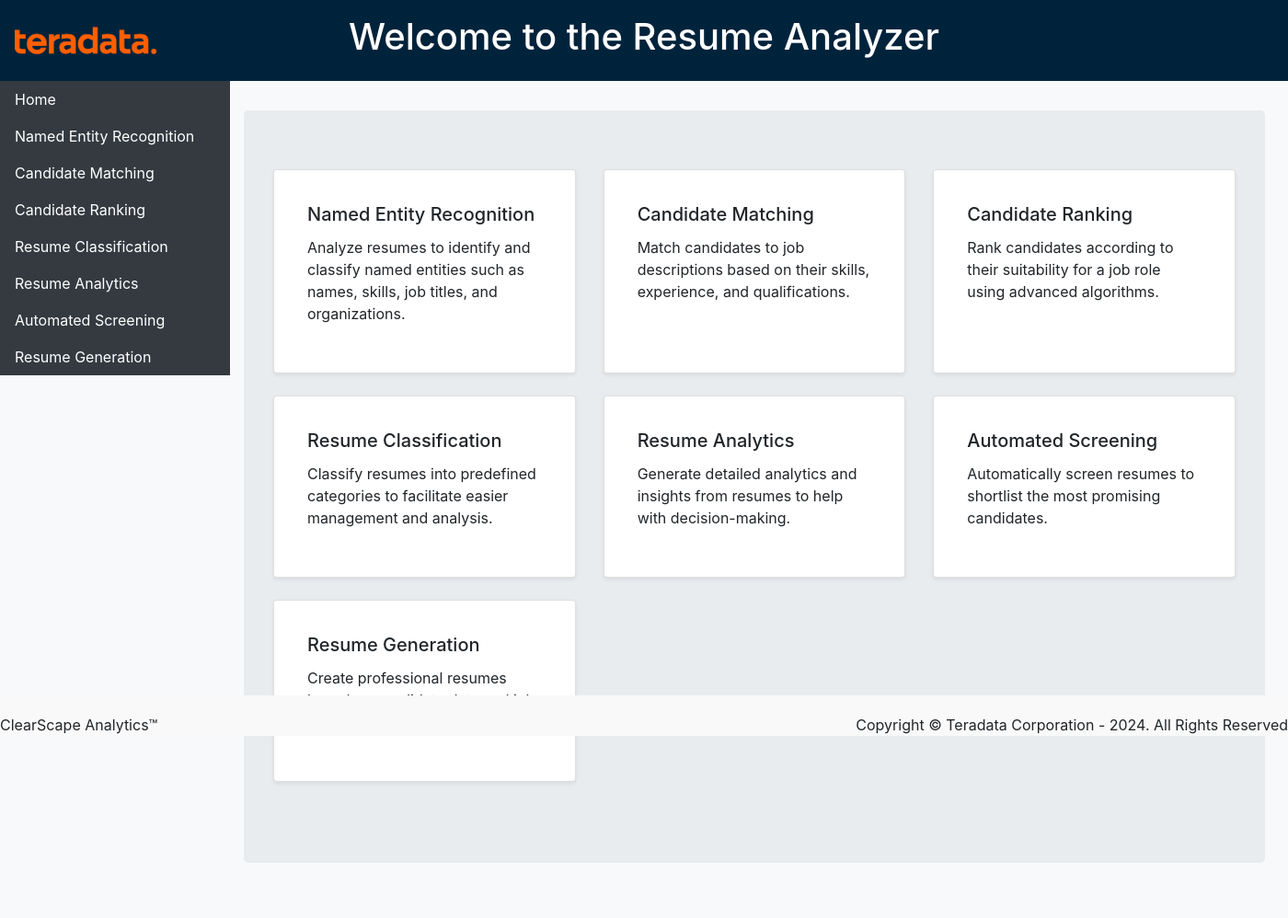
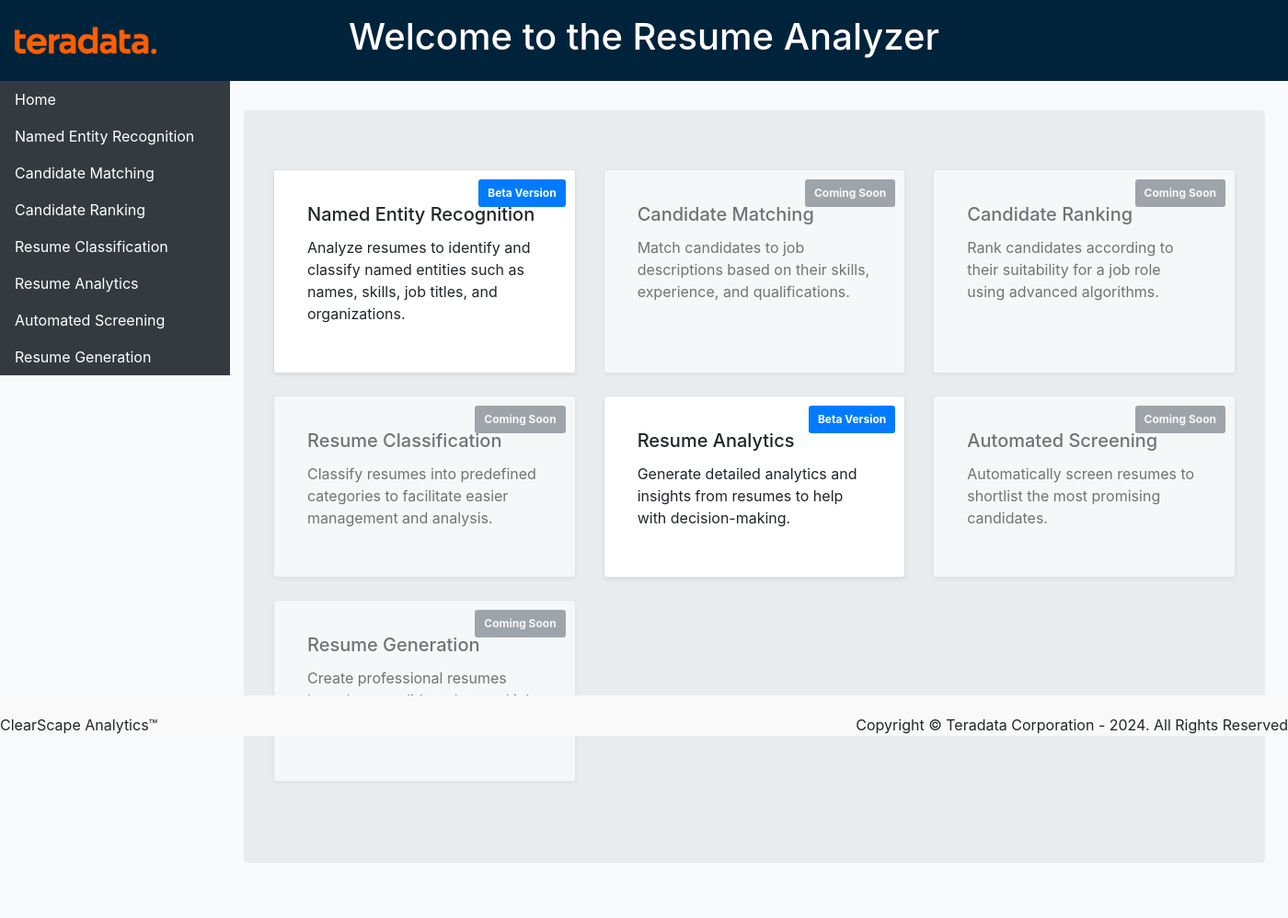
Before and after one commit to ForbiddenDevil/resume-analyzer, a Django app: page / in a window 1400 px wide. Shown: the whole page at 92% size. Run offline with Django 5.2, Linux system fonts and the light colour scheme; some libraries are stand-ins or nearby versions.

Commit message:
Segregated beta usecases and coming soon usecases

```diff
--- a/templates/index.html
+++ b/templates/index.html
@@ -12,39 +12,44 @@
                     <h5 class="card-title">Named Entity Recognition</h5>
                     <p class="card-text">Analyze resumes to identify and classify named entities such as names, skills, job titles, and organizations.</p>
                     <a href="{% url 'named_entity_recognition' %}" class="stretched-link"></a>
+                    <div class="tag-beta">Beta Version</div>
                 </div>
             </div>
         </div>
 
-            <!-- Candidate Matching Card -->
+        <!-- Candidate Matching Card (Coming Soon) -->
         <div class="col-lg-4 mb-4">
-                <div class="card shadow-sm h-100 p-3">
+            <div class="card shadow-sm h-100 p-3 faded">
                 <div class="card-body">
                     <h5 class="card-title">Candidate Matching</h5>
                     <p class="card-text">Match candidates to job descriptions based on their skills, experience, and qualifications.</p>
-                        <a href="{% url 'candidate_matching' %}" class="stretched-link"></a>
+                    <a href="#" class="stretched-link"></a>
+                    <div class="tag-coming-soon">Coming Soon</div>
                 </div>
             </div>
         </div>
 
-            <!-- Candidate Ranking Card -->
+        <!-- Candidate Ranking Card (Coming Soon)-->
         <div class="col-lg-4 mb-4">
-                <div class="card shadow-sm h-100 p-3">
+            <div class="card shadow-sm h-100 p-3 faded">
                 <div class="card-body">
                     <h5 class="card-title">Candidate Ranking</h5>
                     <p class="card-text">Rank candidates according to their suitability for a job role using advanced algorithms.</p>
-                        <a href="{% url 'resume_ranking' %}" class="stretched-link"></a>
+                    <!-- <a href="{% url 'resume_ranking' %}" class="stretched-link"></a> -->
+                    <a href="#" class="stretched-link"></a>
+                    <div class="tag-coming-soon">Coming Soon</div>
                 </div>
             </div>
         </div>
 
-            <!-- Resume Classification Card -->
+        <!-- Resume Classification Card (Coming Soon) -->
         <div class="col-lg-4 mb-4">
-                <div class="card shadow-sm h-100 p-3">
+            <div class="card shadow-sm h-100 p-3 faded">
                 <div class="card-body">
                     <h5 class="card-title">Resume Classification</h5>
                     <p class="card-text">Classify resumes into predefined categories to facilitate easier management and analysis.</p>
-                        <a href="{% url 'resume_classification' %}" class="stretched-link"></a>
+                    <a href="#" class="stretched-link"></a>
+                    <div class="tag-coming-soon">Coming Soon</div>
                 </div>
             </div>
         </div>
@@ -56,28 +61,32 @@
                     <h5 class="card-title">Resume Analytics</h5>
                     <p class="card-text">Generate detailed analytics and insights from resumes to help with decision-making.</p>
                     <a href="{% url 'resume_analytics' %}" class="stretched-link"></a>
+                    <div class="tag-beta">Beta Version</div>
                 </div>
             </div>
         </div>
 
-            <!-- Automated Screening Card -->
+        <!-- Automated Screening Card (Coming Soon)-->
         <div class="col-lg-4 mb-4">
-                <div class="card shadow-sm h-100 p-3">
+            <div class="card shadow-sm h-100 p-3 faded">
                 <div class="card-body">
                     <h5 class="card-title">Automated Screening</h5>
                     <p class="card-text">Automatically screen resumes to shortlist the most promising candidates.</p>
-                        <a href="{% url 'automated_screening' %}" class="stretched-link"></a>
+                    <!-- <a href="{% url 'automated_screening' %}" class="stretched-link"></a> -->
+                    <a href="#" class="stretched-link"></a>
+                    <div class="tag-coming-soon">Coming Soon</div>
                 </div>
             </div>
         </div>
 
-            <!-- Resume Generation Card -->
+        <!-- Resume Generation Card (Coming Soon) -->
         <div class="col-lg-4 mb-4">
-                <div class="card shadow-sm h-100 p-3">
+            <div class="card shadow-sm h-100 p-3 faded">
                 <div class="card-body">
                     <h5 class="card-title">Resume Generation</h5>
                     <p class="card-text">Create professional resumes based on candidate data and job requirements.</p>
-                        <a href="{% url 'resume_generation' %}" class="stretched-link"></a>
+                    <a href="#" class="stretched-link"></a>
+                    <div class="tag-coming-soon">Coming Soon</div>
                 </div>
             </div>
         </div>
@@ -93,5 +102,28 @@
         transform: translateY(-5px);
         box-shadow: 0 4px 8px rgba(0, 0, 0, 0.1);
     }
+
+    .faded {
+        opacity: 0.6; /* Faded effect for "Coming Soon" cards */
+    }
+
+    .tag-beta, .tag-coming-soon {
+        position: absolute;
+        top: 10px;
+        right: 10px;
+        padding: 6px 10px;
+        font-size: 12px;
+        font-weight: bold;
+        border-radius: 3px;
+        color: white;
+    }
+
+    .tag-beta {
+        background-color: #007bff; /* Blue background for Beta Version */
+    }
+
+    .tag-coming-soon {
+        background-color: #6c757d; /* Gray background for Coming Soon */
+    }
 </style>
 {% endblock %}
```
Lines whose indentation alone changed are shown as unchanged.
